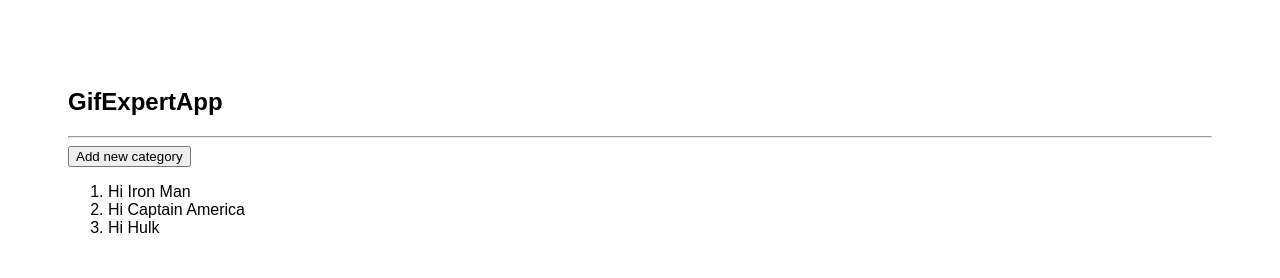
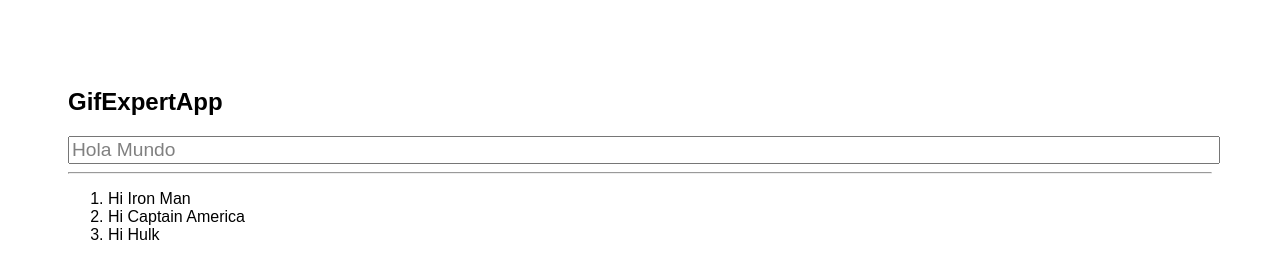
Before and after one commit to srubianof/React, a React app in the folder 04-gif-expert-app/: page / in a window 1280 px wide. Built offline with nearby package versions, Linux system fonts and the light colour scheme.

Commit message:
creating component s71

```diff
--- a/04-gif-expert-app/src/GifExpertApp.js
+++ b/04-gif-expert-app/src/GifExpertApp.js
@@ -1,20 +1,20 @@
 import React, {useState} from 'react';
+import AddCategory from "./components/AddCategory/AddCategory";
 
 export const GifExpertApp = () => {
 
-    // const categories = ['Iron Man', 'Captain America', 'Hulk']
-
     const [categories, setCategories] = useState(['Iron Man', 'Captain America', 'Hulk'])
 
-    const handleAdd = () => {
-        setCategories(cats => [...categories, 'Spiderman']);
-    }
+    // const handleAdd = () => {
+    //     setCategories(cats => [...categories, 'Spiderman']);
+    // }
 
     return (
         <>
             <h2>GifExpertApp</h2>
+            <AddCategory/>
             <hr/>
-            <button onClick={handleAdd}>Add new category</button>
+
             <ol>
                 {
                     categories.map(category => {
--- /dev/null
+++ b/04-gif-expert-app/src/components/AddCategory/AddCategory.js
@@ -0,0 +1,31 @@
+import React, {useState} from 'react';
+
+const AddCategory = () => {
+        const [inputValue, setInputValue] = useState('Hola Mundo')
+        const hangdleInputChange = (e) => {
+            setInputValue(e.target.value)
+        }
+        const handleSubmit = (e) => {
+            console.log("Submit Done")
+            e.preventDefault()
+        }
+        return (
+            <>
+                <form onSubmit={handleSubmit}>
+                    <input
+                        type="text"
+                        value={inputValue}
+                        onChange={hangdleInputChange}
+
+                    />
+                </form>
+            </>
+        )
+    }
+;
+
+AddCategory.propTypes = {};
+
+AddCategory.defaultProps = {};
+
+export default AddCategory;
--- /dev/null
+++ b/04-gif-expert-app/src/components/AddCategory/AddCategory.module.css
@@ -0,0 +1,2 @@
+.AddCategory {
+}
--- a/04-gif-expert-app/src/index.css
+++ b/04-gif-expert-app/src/index.css
@@ -1,6 +1,13 @@
-*{
+* {
     font-family: "AppleSystemUIFont", Arial, Helvetica, sans-serif;
 }
-body{
+
+body {
     padding: 60px;
 }
+
+input {
+    color: grey;
+    font-size: 1.2rem;
+    width: 100%;
+}
```
Also changed, not shown: 04-gif-expert-app/generate-react-cli.json (added, +15 -0 lines), 04-gif-expert-app/src/components/AddCategory/AddCategory.stories.js (added, +6 -0 lines), 04-gif-expert-app/src/components/AddCategory/AddCategory.test.js (added, +14 -0 lines), 1 other file.
